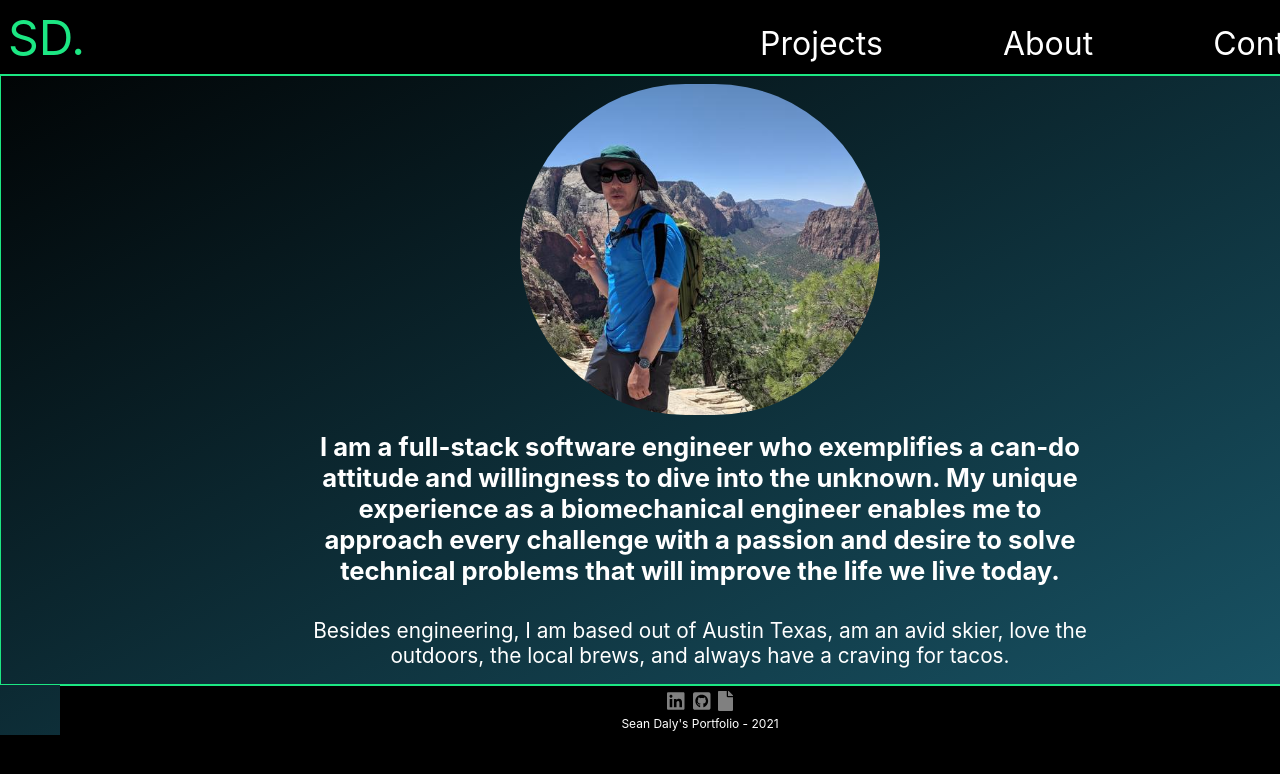
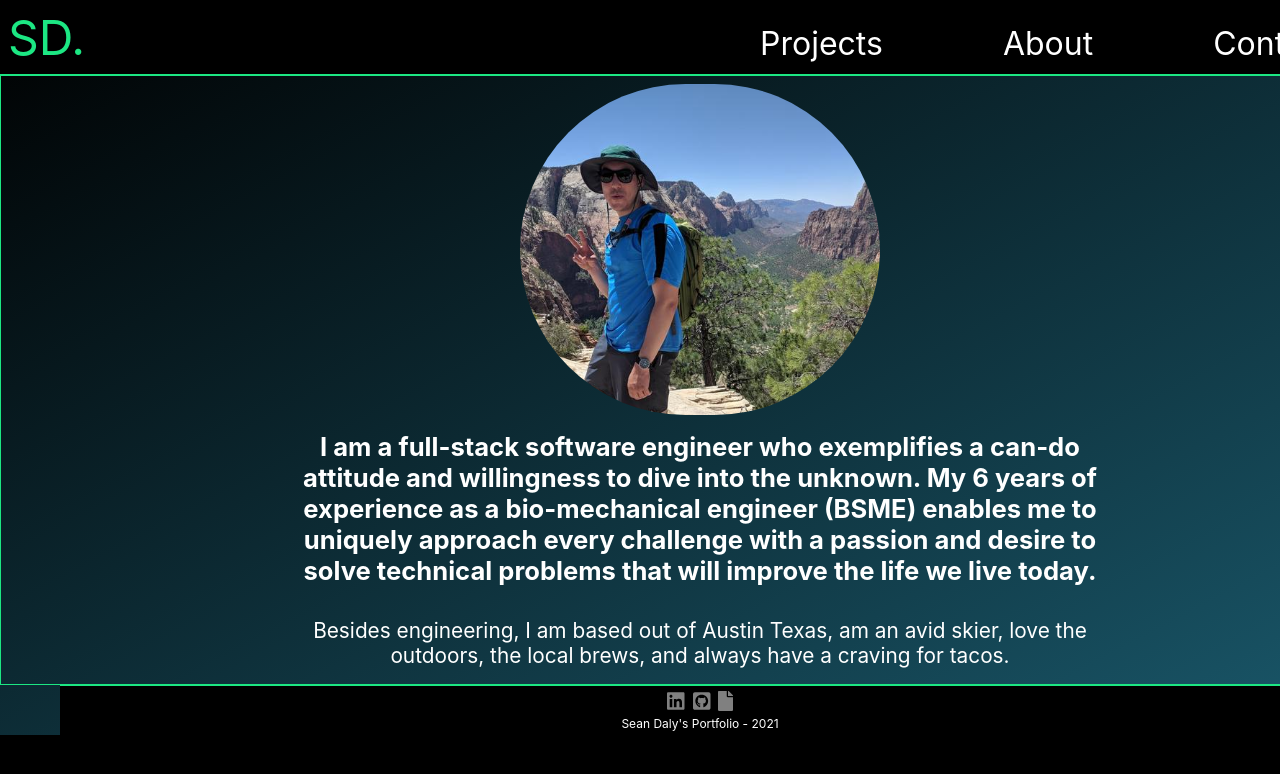
Before and after one commit to dals1791/Portfolio, a Next.js app: page /about in a window 1280 px wide. Shown: the top 774 px of the page. Built offline with nearby package versions, Linux system fonts and the light colour scheme.

Commit message:
updated about statement

```diff
--- a/pages/about.js
+++ b/pages/about.js
@@ -28,8 +28,8 @@ const AboutMe = () => {
             <p>
               {" "}
               I am a full-stack software engineer who exemplifies a can-do
-              attitude and willingness to dive into the unknown. My unique
-              experience as a biomechanical engineer enables me to approach
+              attitude and willingness to dive into the unknown. My
+              6 years of experience as a bio-mechanical engineer (BSME) enables me to uniquely approach
               every challenge with a passion and desire to solve technical
               problems that will improve the life we live today.{" "}
             </p>
```
